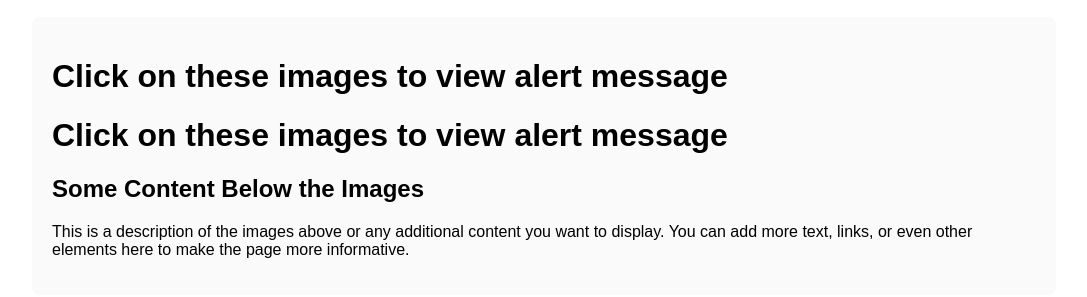
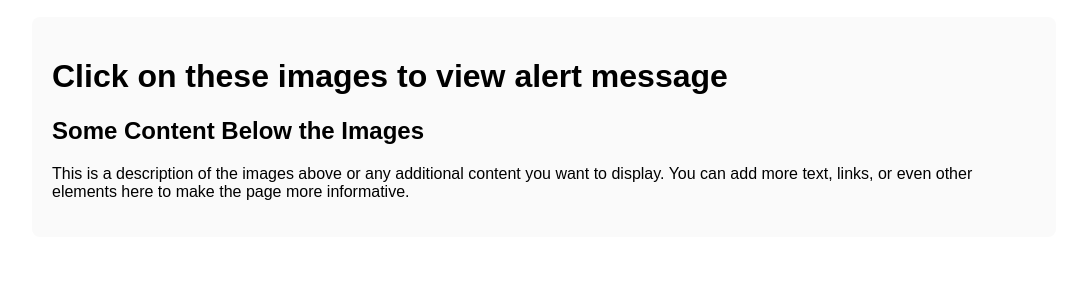
Before and after one commit to arunkumar0108/responsive-contents, a plain HTML site: page index.html in a window 1280 px wide. Shown: the part 163-460 px from the top of the page, without its empty margins (96-1183 px from the left). Drawn offline with Linux system fonts and the light colour scheme.

Commit message:
create new file

```diff
--- a/index.html
+++ b/index.html
@@ -36,7 +36,6 @@
         <div class="content">
 
          <h1>Click on these images to view alert message</h1>
-         <h1>Click on these images to view alert message</h1>
             <h2>Some Content Below the Images</h2>
             <p>This is a description of the images above or any additional content you want to display. You can add more text, links, or even other elements here to make the page more informative.</p>
 
```
